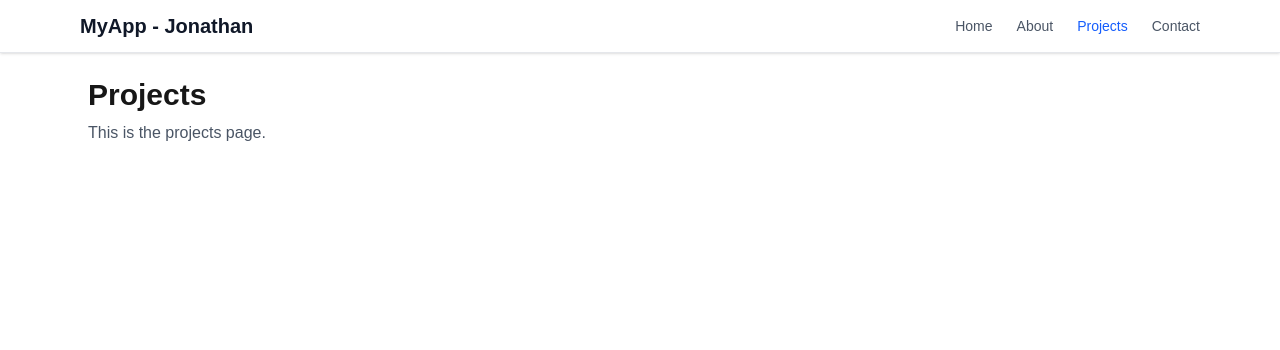
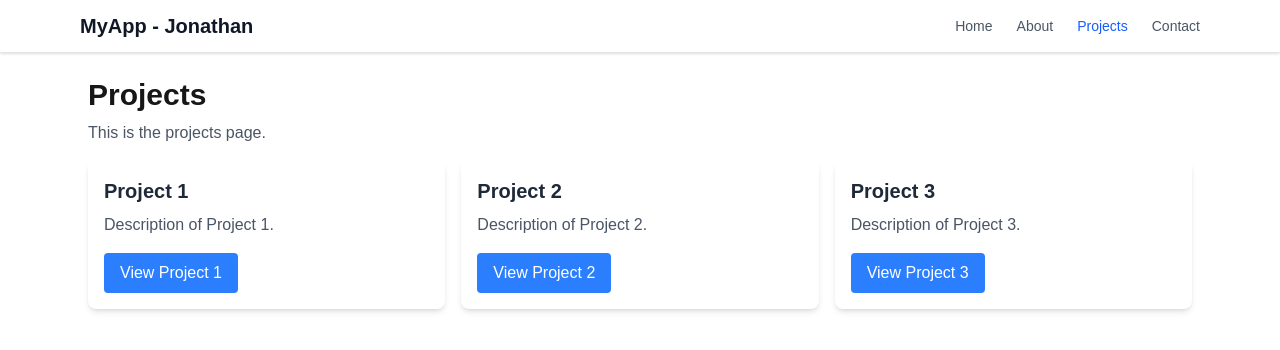
Before and after one commit to jonathan-llemit-dev/my-app, a Next.js app: page /projects in a window 1280 px wide. Shown: the top 350 px of the page. Built offline with nearby package versions, Linux system fonts and the light colour scheme.

Commit message:
Add Projects page with project cards and navigation

```diff
--- a/app/(main pages)/projects/page.tsx
+++ b/app/(main pages)/projects/page.tsx
@@ -1,8 +1,47 @@
+"use client";
+
+import { usePathname, useRouter } from "next/navigation";
+
 export default function Projects() {
+  const router = useRouter();
+  const pathName = usePathname();
+
   return (
     <div>
       <h1 className="text-3xl font-bold">Projects</h1>
       <p className="mt-2 text-gray-600">This is the projects page.</p>
+      <div className="mt-4 grid grid-cols-1 gap-4 sm:grid-cols-2 lg:grid-cols-3">
+        <div className="card bg-white shadow-md rounded-lg p-4">
+          <h2 className="text-xl text-gray-800 font-semibold">Project 1</h2>
+          <p className="mt-2 text-gray-600">Description of Project 1.</p>
+          <button
+            className="mt-4 bg-blue-500 text-white px-4 py-2 rounded hover:bg-blue-600"
+            onClick={() => router.push(`${pathName}/project1`)}
+          >
+            View Project 1
+          </button>
+        </div>
+        <div className="card bg-white shadow-md rounded-lg p-4">
+          <h2 className="text-xl text-gray-800 font-semibold">Project 2</h2>
+          <p className="mt-2 text-gray-600">Description of Project 2.</p>
+          <button
+            className="mt-4 bg-blue-500 text-white px-4 py-2 rounded hover:bg-blue-600"
+            onClick={() => router.push(`${pathName}/project2`)}
+          >
+            View Project 2
+          </button>
+        </div>
+        <div className="card bg-white shadow-md rounded-lg p-4">
+          <h2 className="text-xl text-gray-800 font-semibold">Project 3</h2>
+          <p className="mt-2 text-gray-600">Description of Project 3.</p>
+          <button
+            className="mt-4 bg-blue-500 text-white px-4 py-2 rounded hover:bg-blue-600"
+            onClick={() => router.push(`${pathName}/project3`)}
+          >
+            View Project 3
+          </button>
+        </div>
+      </div>
     </div>
   );
 }
```
